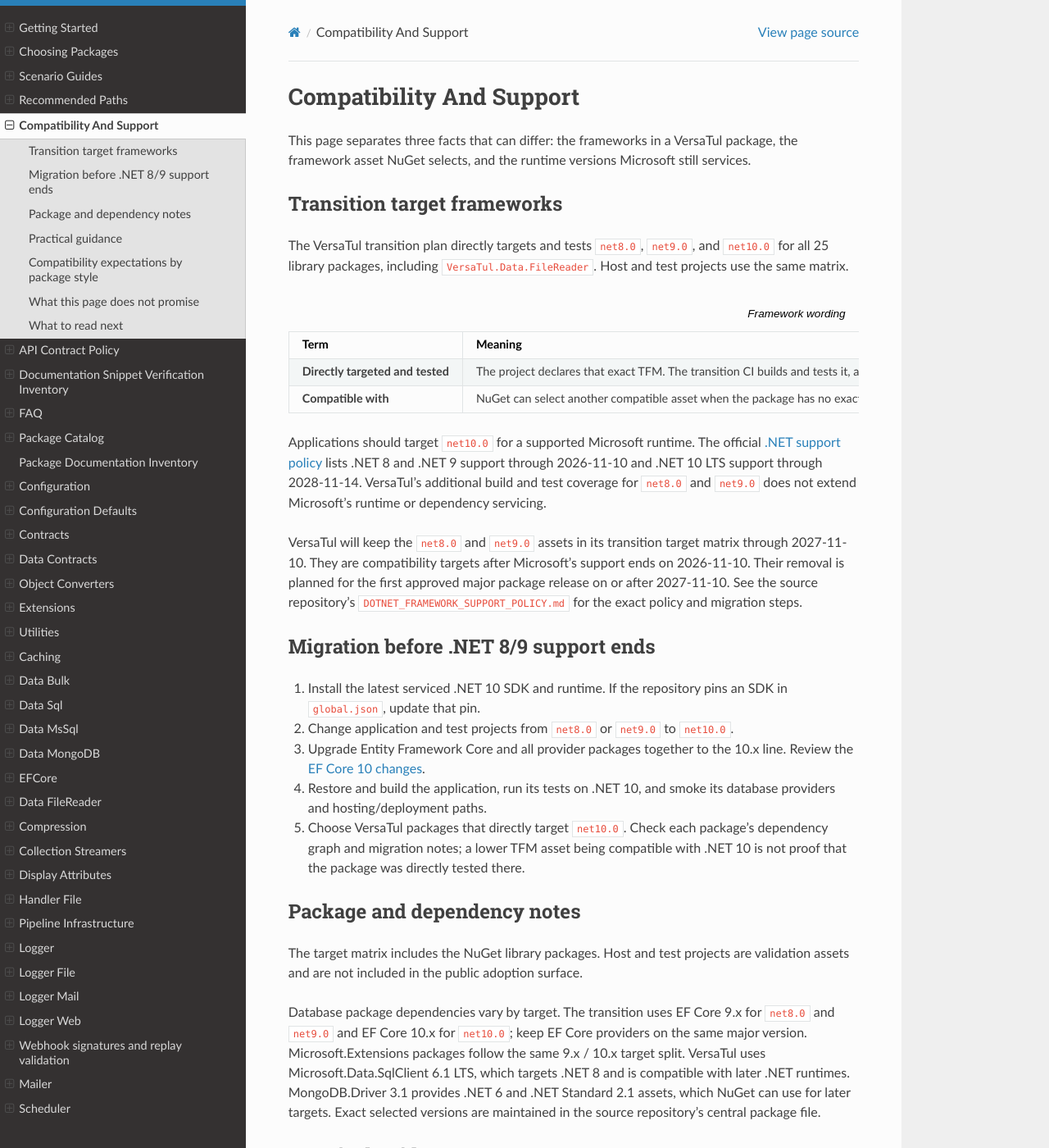
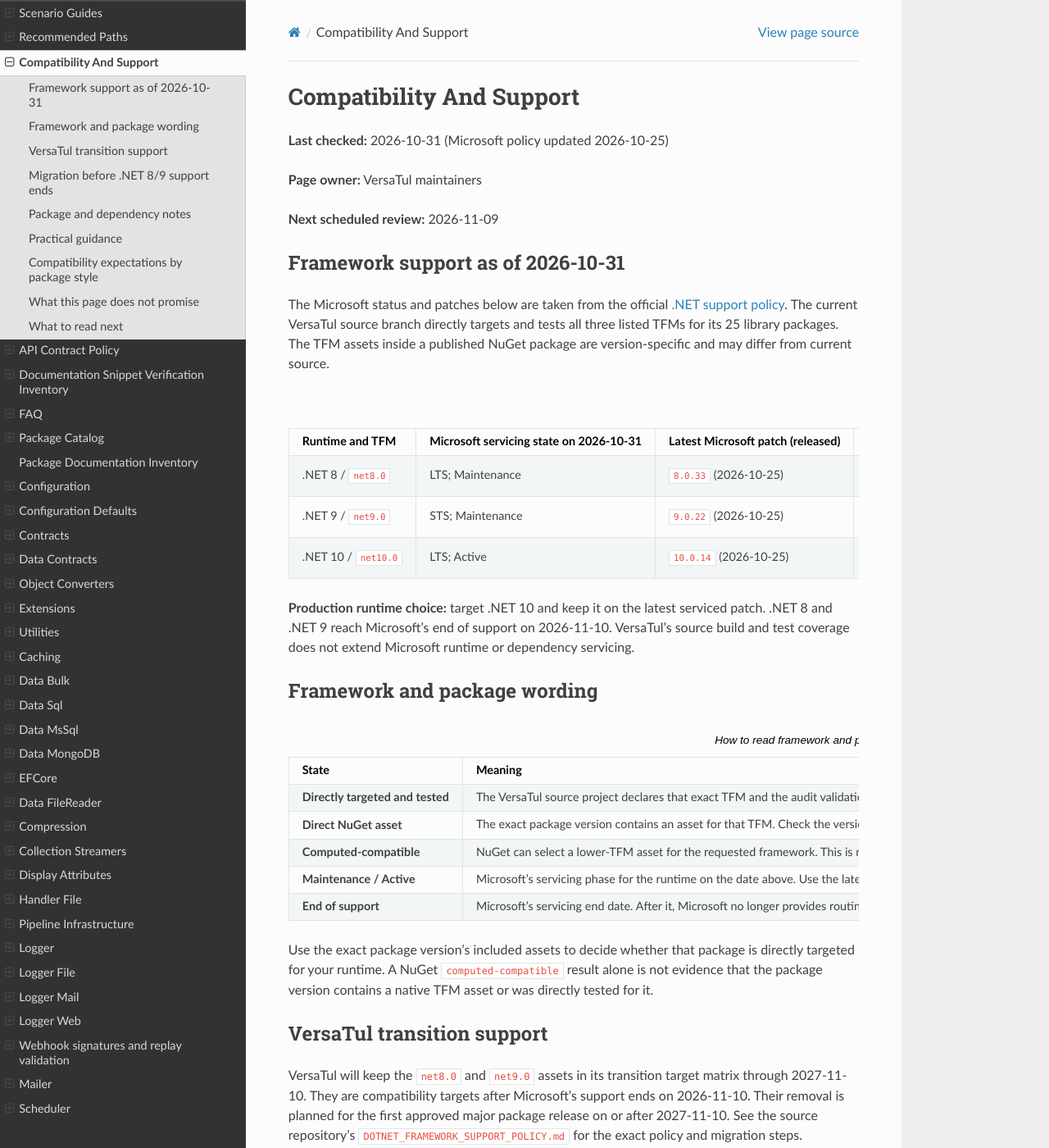
Before and after one commit to BjornWilliams/DocsVersaTul, a Sphinx documentation site: the page built from docs/source/compatibility.rst, in a window 1280 px wide and 1400 px high. Shown: the whole window at 82% size. Built offline with Sphinx 7.4.7 and the Read the Docs theme 3.1.0, drawn with Linux system fonts in a browser that asks for light colours.

Commit message:
Publish dated .NET framework support matrix
Fixes AB#3090

AB#3089

```diff
--- a/docs/source/compatibility.rst
+++ b/docs/source/compatibility.rst
@@ -1,24 +1,70 @@
 Compatibility And Support
 =========================
 
-This page separates three facts that can differ: the frameworks in a VersaTul package, the framework asset NuGet selects, and the runtime versions Microsoft still services.
+**Last checked:** 2026-10-31 (Microsoft policy updated 2026-10-25)
 
-Transition target frameworks
-----------------------------
+**Page owner:** VersaTul maintainers
 
-The VersaTul transition plan directly targets and tests ``net8.0``, ``net9.0``, and ``net10.0`` for all 25 library packages, including ``VersaTul.Data.FileReader``. Host and test projects use the same matrix.
+**Next scheduled review:** 2026-11-09
 
-.. list-table:: Framework wording
+Framework support as of 2026-10-31
+----------------------------------
+
+The Microsoft status and patches below are taken from the official `.NET support policy <https://dotnet.microsoft.com/en-us/platform/support/policy>`_. The current VersaTul source branch directly targets and tests all three listed TFMs for its 25 library packages. The TFM assets inside a published NuGet package are version-specific and may differ from current source.
+
+.. list-table:: .NET runtime support and VersaTul framework state
    :header-rows: 1
 
-   * - Term
+   * - Runtime and TFM
+     - Microsoft servicing state on 2026-10-31
+     - Latest Microsoft patch (released)
+     - Microsoft end of support
+     - Current VersaTul source
+     - Published NuGet asset state
+   * - .NET 8 / ``net8.0``
+     - LTS; Maintenance
+     - ``8.0.33`` (2026-10-25)
+     - 2026-11-10
+     - Directly targeted and tested for all 25 library packages
+     - Version-specific: direct only when that package version contains a ``net8.0`` asset
+   * - .NET 9 / ``net9.0``
+     - STS; Maintenance
+     - ``9.0.22`` (2026-10-25)
+     - 2026-11-10
+     - Directly targeted and tested for all 25 library packages
+     - Version-specific: direct only when that package version contains a ``net9.0`` asset; otherwise NuGet may report computed compatibility from a lower TFM
+   * - .NET 10 / ``net10.0``
+     - LTS; Active
+     - ``10.0.14`` (2026-10-25)
+     - 2028-11-14
+     - Directly targeted and tested for all 25 library packages
+     - Version-specific: direct only when that package version contains a ``net10.0`` asset; otherwise NuGet may report computed compatibility from a lower TFM
+
+**Production runtime choice:** target .NET 10 and keep it on the latest serviced patch. .NET 8 and .NET 9 reach Microsoft's end of support on 2026-11-10. VersaTul's source build and test coverage does not extend Microsoft runtime or dependency servicing.
+
+Framework and package wording
+-----------------------------
+
+.. list-table:: How to read framework and package states
+   :header-rows: 1
+
+   * - State
      - Meaning
    * - **Directly targeted and tested**
-     - The project declares that exact TFM. The transition CI builds and tests it, and package validation packs and consumes the matching NuGet asset.
-   * - **Compatible with**
-     - NuGet can select another compatible asset when the package has no exact TFM asset. This does not mean the package was built or tested for that exact runtime.
+     - The VersaTul source project declares that exact TFM and the audit validation builds and tests it.
+   * - **Direct NuGet asset**
+     - The exact package version contains an asset for that TFM. Check the version-specific ``Included target framework(s)`` list on NuGet.
+   * - **Computed-compatible**
+     - NuGet can select a lower-TFM asset for the requested framework. This is not a direct asset, direct build, or test for that framework, and does not establish runtime support.
+   * - **Maintenance / Active**
+     - Microsoft's servicing phase for the runtime on the date above. Use the latest Microsoft patch while the runtime remains in support.
+   * - **End of support**
+     - Microsoft's servicing end date. After it, Microsoft no longer provides routine runtime security fixes or servicing for that release.
 
-Applications should target ``net10.0`` for a supported Microsoft runtime. The official `.NET support policy <https://dotnet.microsoft.com/en-us/platform/support/policy>`_ lists .NET 8 and .NET 9 support through 2026-11-10 and .NET 10 LTS support through 2028-11-14. VersaTul's additional build and test coverage for ``net8.0`` and ``net9.0`` does not extend Microsoft's runtime or dependency servicing.
+Use the exact package version's included assets to decide whether that package is directly targeted for your runtime. A NuGet ``computed-compatible`` result alone is not evidence that the package version contains a native TFM asset or was directly tested for it.
+
+VersaTul transition support
+---------------------------
 
 VersaTul will keep the ``net8.0`` and ``net9.0`` assets in its transition target matrix through 2027-11-10. They are compatibility targets after Microsoft's support ends on 2026-11-10. Their removal is planned for the first approved major package release on or after 2027-11-10. See the source repository's ``DOTNET_FRAMEWORK_SUPPORT_POLICY.md`` for the exact policy and migration steps.
 
```
